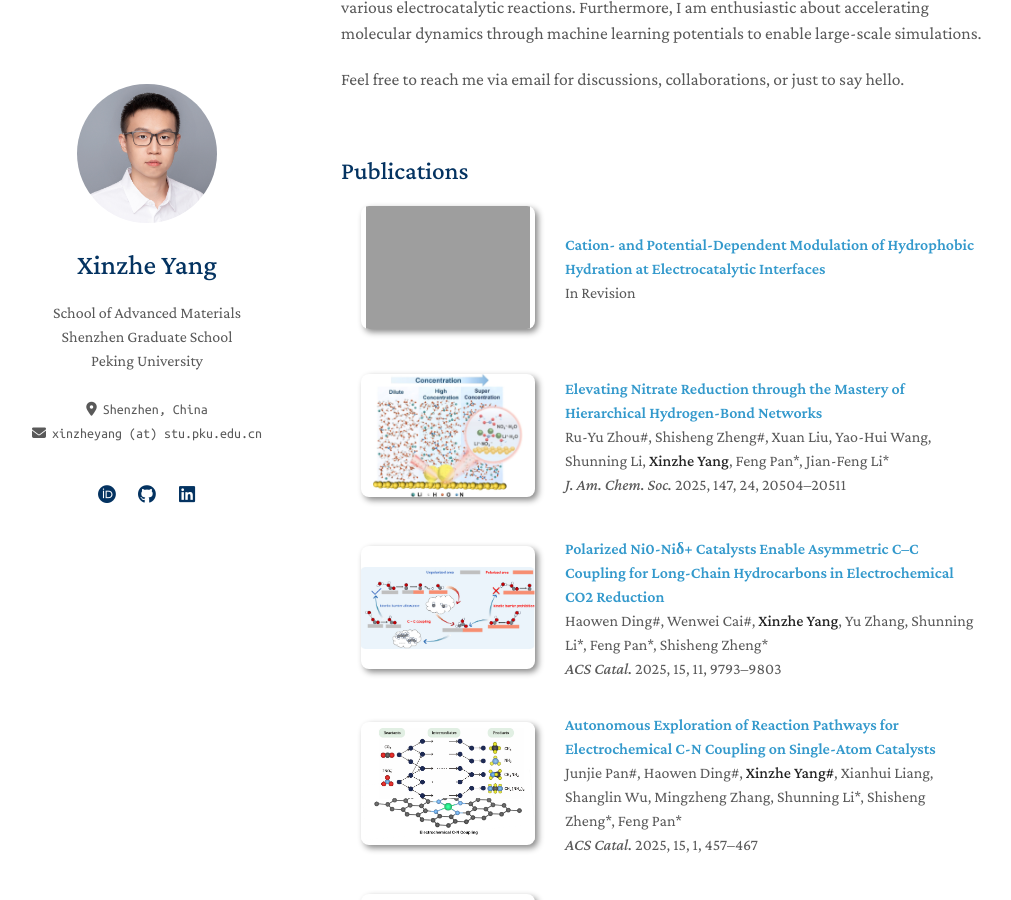
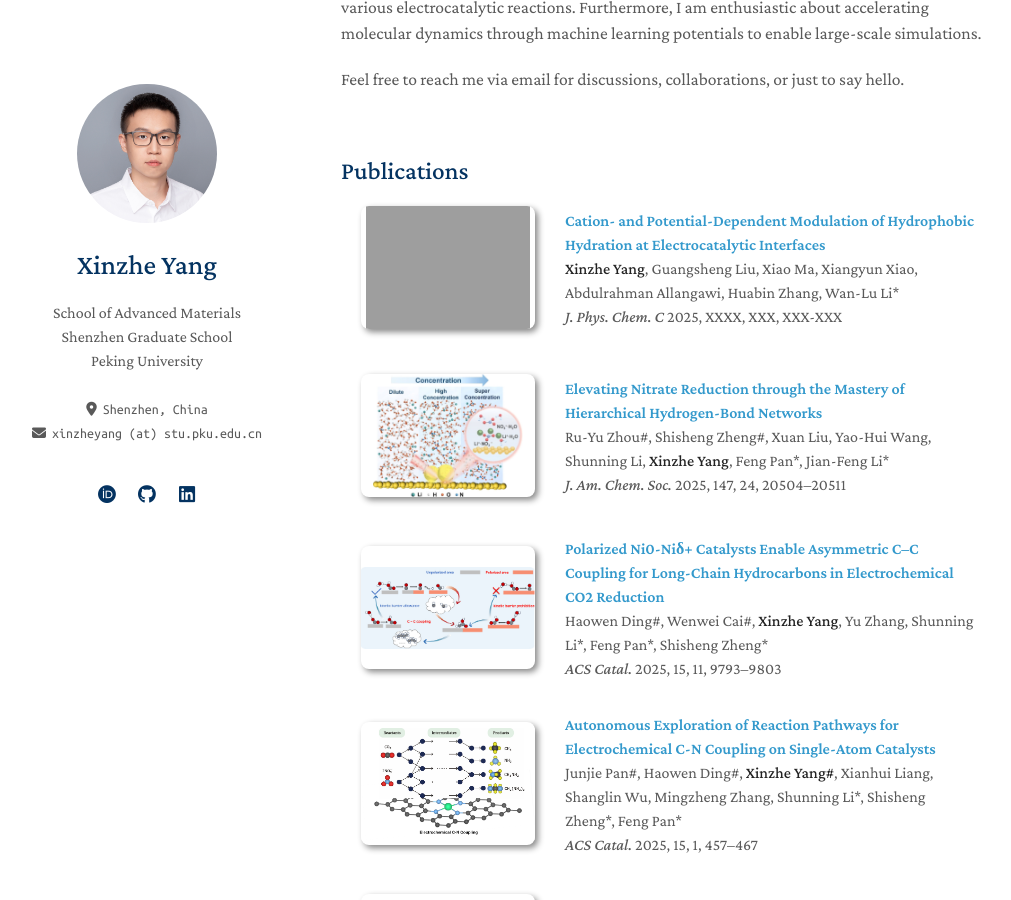
Before and after one commit to xzyang99/xzyang99.github.io, a Jekyll site: the page built from index.md, in a window 1280 px wide and 900 px high, scrolled down 419 px. Shown: the whole window, without its empty margins (129-1140 px from the left). Built offline with Jekyll 4.4.1, drawn with Linux system fonts in a browser that asks for light colours; a style sheet for code colours, icons or effects is not loaded; our own code applies the rules of GitHub Pages for plain Markdown files; grey boxes are pictures that could not be loaded.

Commit message:
Update publications.yml

```diff
--- a/_data/publications.yml
+++ b/_data/publications.yml
@@ -1,9 +1,9 @@
 main:
 
   - title: Cation- and Potential-Dependent Modulation of Hydrophobic Hydration at Electrocatalytic Interfaces
-    # authors:
-    conference: In Revision
-    # web: https://doi.org/10.1021/jacs.5c02540
+    authors: <strong>Xinzhe Yang</strong>, Guangsheng Liu, Xiao Ma, Xiangyun Xiao, Abdulrahman Allangawi, Huabin Zhang, Wan-Lu Li*
+    conference: <em>J. Phys. Chem. C</em> 2025, XXXX, XXX, XXX-XXX
+    web: https://doi.org/10.1021/acs.jpcc.5c05310
     image: ./assets/img/cav.png
 
   - title: Elevating Nitrate Reduction through the Mastery of Hierarchical Hydrogen-Bond Networks
```
